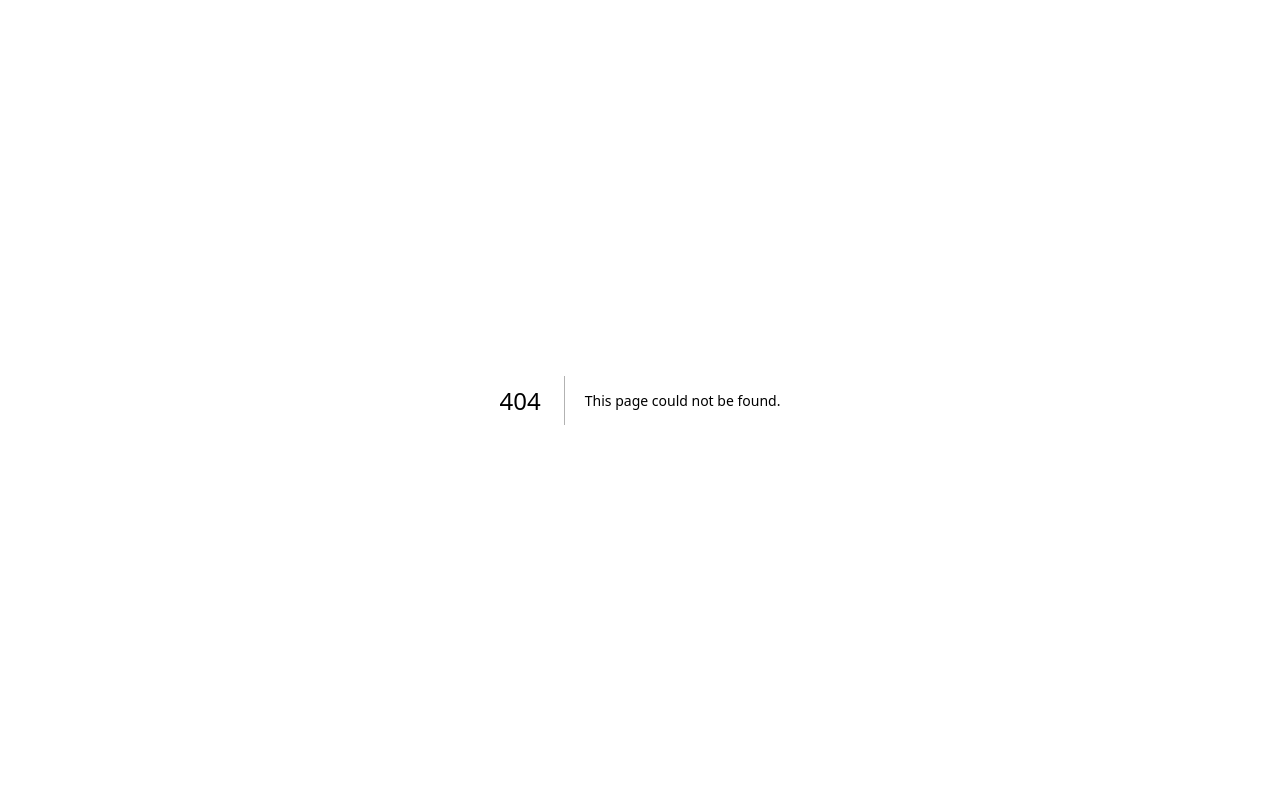
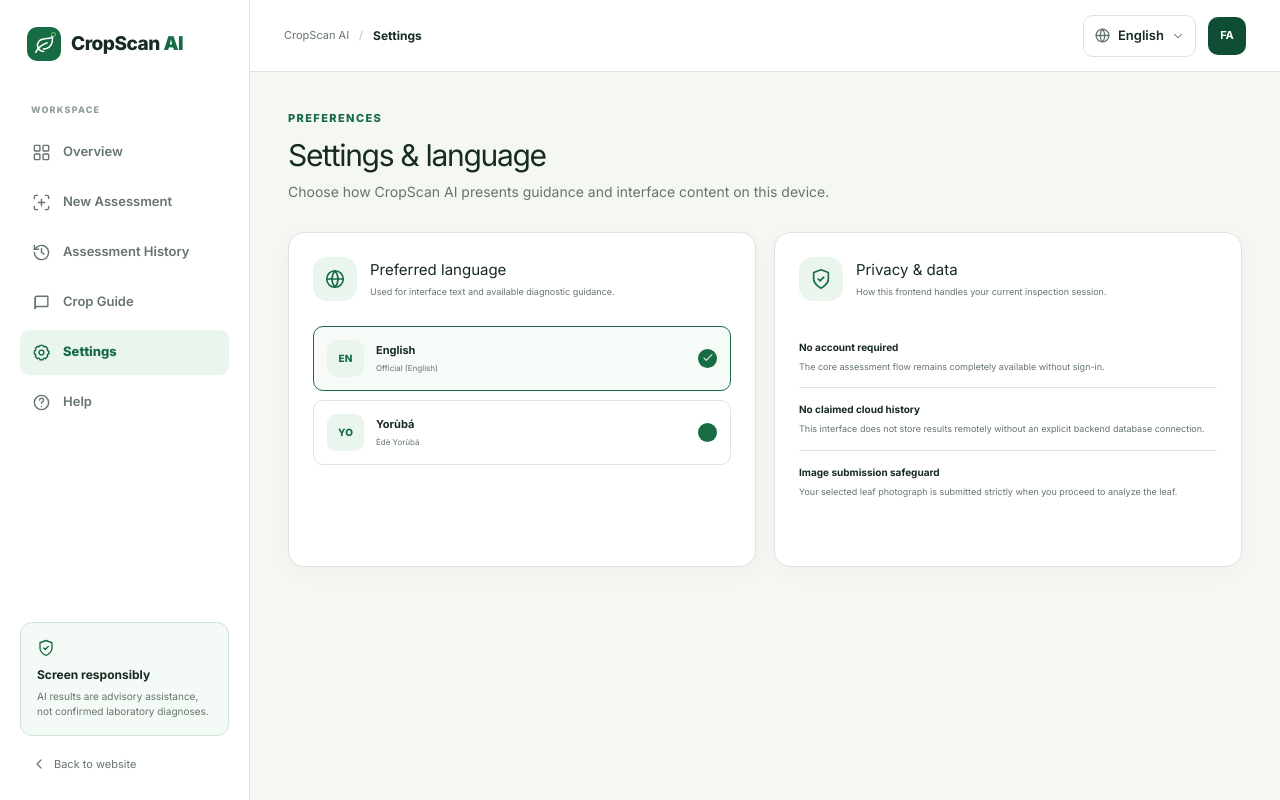
Before and after one commit to Abdulfatai2000/CropScan-frontend, a Next.js app in the folder frontend/: page /settings in a window 1280 px wide. Before the commit this address had no page. Built offline with nearby package versions, Linux system fonts and the light colour scheme.

Commit message:
feat: implement Settings and preferences page

```diff
--- /dev/null
+++ b/frontend/src/app/(workspace)/settings/page.tsx
@@ -0,0 +1,100 @@
+'use client';
+
+import React from 'react';
+import { Icon } from '@/components/common/Icon';
+import { useLanguage, Language } from '@/context/LanguageContext';
+
+export default function SettingsPage() {
+  const { language, setLanguage } = useLanguage();
+  const isYo = language === 'Yoruba';
+
+  const languages: { code: Language; badge: string; name: string; nativeName: string }[] = [
+    { code: 'English', badge: 'EN', name: 'English', nativeName: 'Official (English)' },
+    { code: 'Yoruba', badge: 'YO', name: 'Yorùbá', nativeName: 'Èdè Yorùbá' },
+  ];
+
+  return (
+    <div className="simple-page">
+      <div className="page-intro">
+        <div>
+          <span className="kicker">{isYo ? 'Ètò Ààyò' : 'Preferences'}</span>
+          <h1>{isYo ? 'Ètò & Èdè' : 'Settings & language'}</h1>
+          <p>
+            {isYo
+              ? 'Yan bí CropScan AI ṣe ń fi ìmọ̀ràn hàn lórí ẹ̀rọ rẹ.'
+              : 'Choose how CropScan AI presents guidance and interface content on this device.'}
+          </p>
+        </div>
+      </div>
+
+      <div className="settings-layout">
+        <section className="panel settings-card">
+          <div className="settings-title">
+            <span className="panel-icon">
+              <Icon name="globe" size={22} />
+            </span>
+            <div>
+              <h2>{isYo ? 'Èdè tí o fẹ́' : 'Preferred language'}</h2>
+              <p>{isYo ? 'A ń lò ó fún gbogbo àyẹ̀wò àti ìmọ̀ràn.' : 'Used for interface text and available diagnostic guidance.'}</p>
+            </div>
+          </div>
+          <div className="language-options">
+            {languages.map((item) => (
+              <button
+                type="button"
+                className={language === item.code ? 'selected' : ''}
+                onClick={() => setLanguage(item.code)}
+                key={item.code}
+              >
+                <span>{item.badge}</span>
+                <div>
+                  <strong>{item.name}</strong>
+                  <small>{item.nativeName}</small>
+                </div>
+                <i>{language === item.code && <Icon name="check" size={14} />}</i>
+              </button>
+            ))}
+          </div>
+        </section>
+
+        <section className="panel settings-card">
+          <div className="settings-title">
+            <span className="panel-icon">
+              <Icon name="shield" size={22} />
+            </span>
+            <div>
+              <h2>{isYo ? 'Ààbò & Ìpamọ́' : 'Privacy & data'}</h2>
+              <p>{isYo ? 'Bí a ṣe ń bójútó àwọn àwòrán rẹ.' : 'How this frontend handles your current inspection session.'}</p>
+            </div>
+          </div>
+          <div className="privacy-list">
+            <div>
+              <strong>{isYo ? 'Kò gba iforúkọsílẹ̀' : 'No account required'}</strong>
+              <span>
+                {isYo
+                  ? 'Gbogbo àyẹ̀wò wà lárọ̀ọ́wọ́tó láìsí ìbéèrè orúkọ tàbí àkọọ́lẹ̀.'
+                  : 'The core assessment flow remains completely available without sign-in.'}
+              </span>
+            </div>
+            <div>
+              <strong>{isYo ? 'Kò sí àkọsílẹ̀ kọ̀ǹpútà' : 'No claimed cloud history'}</strong>
+              <span>
+                {isYo
+                  ? 'Ẹ̀rọ yìí kò fi àbájáde pamọ́ sí àwọsánmọ̀ láìsí àsopọ̀ ibi ìpamọ́.'
+                  : 'This interface does not store results remotely without an explicit backend database connection.'}
+              </span>
+            </div>
+            <div>
+              <strong>{isYo ? 'Fífiranṣẹ́ àwòrán' : 'Image submission safeguard'}</strong>
+              <span>
+                {isYo
+                  ? 'Àwòrán ewé rẹ nìkan ni a máa fi ránṣẹ́ nígbà tí o bá tẹ bọ́tìnnì Àyẹ̀wò.'
+                  : 'Your selected leaf photograph is submitted strictly when you proceed to analyze the leaf.'}
+              </span>
+            </div>
+          </div>
+        </section>
+      </div>
+    </div>
+  );
+}
```
